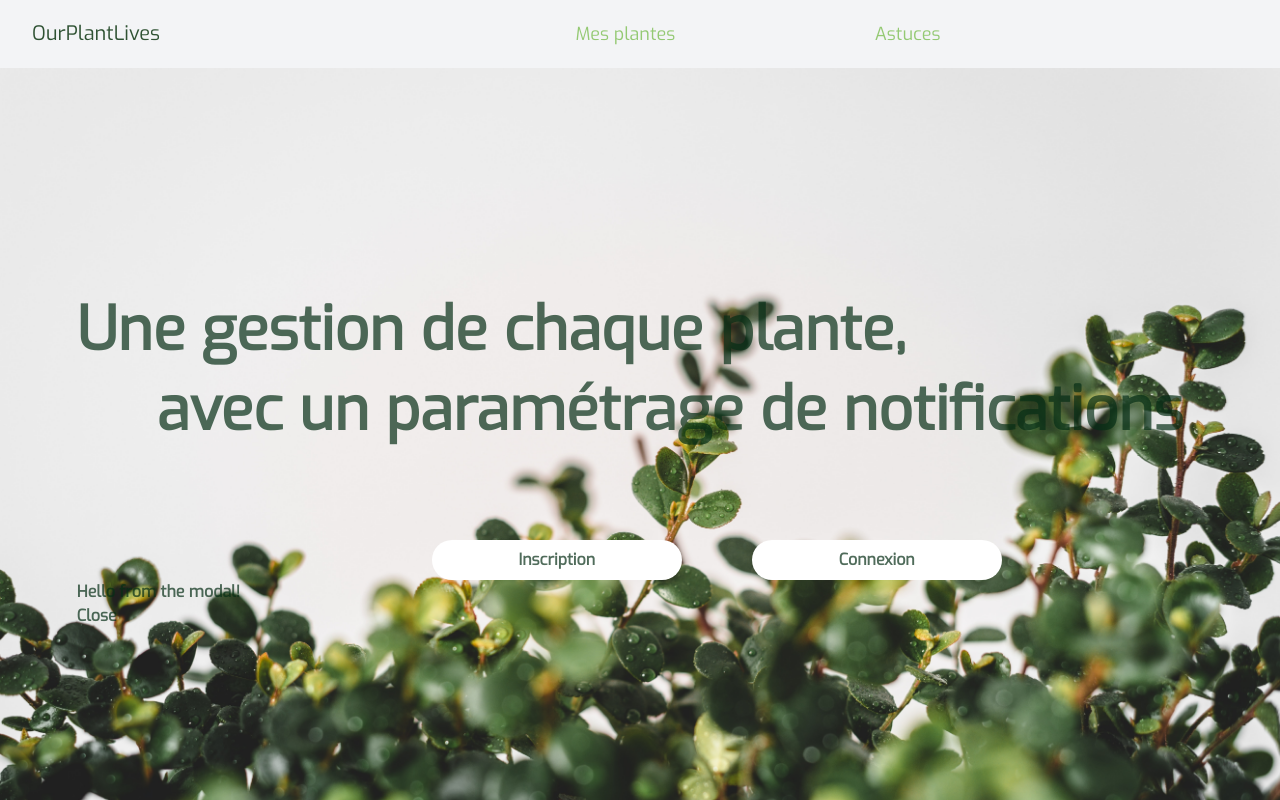
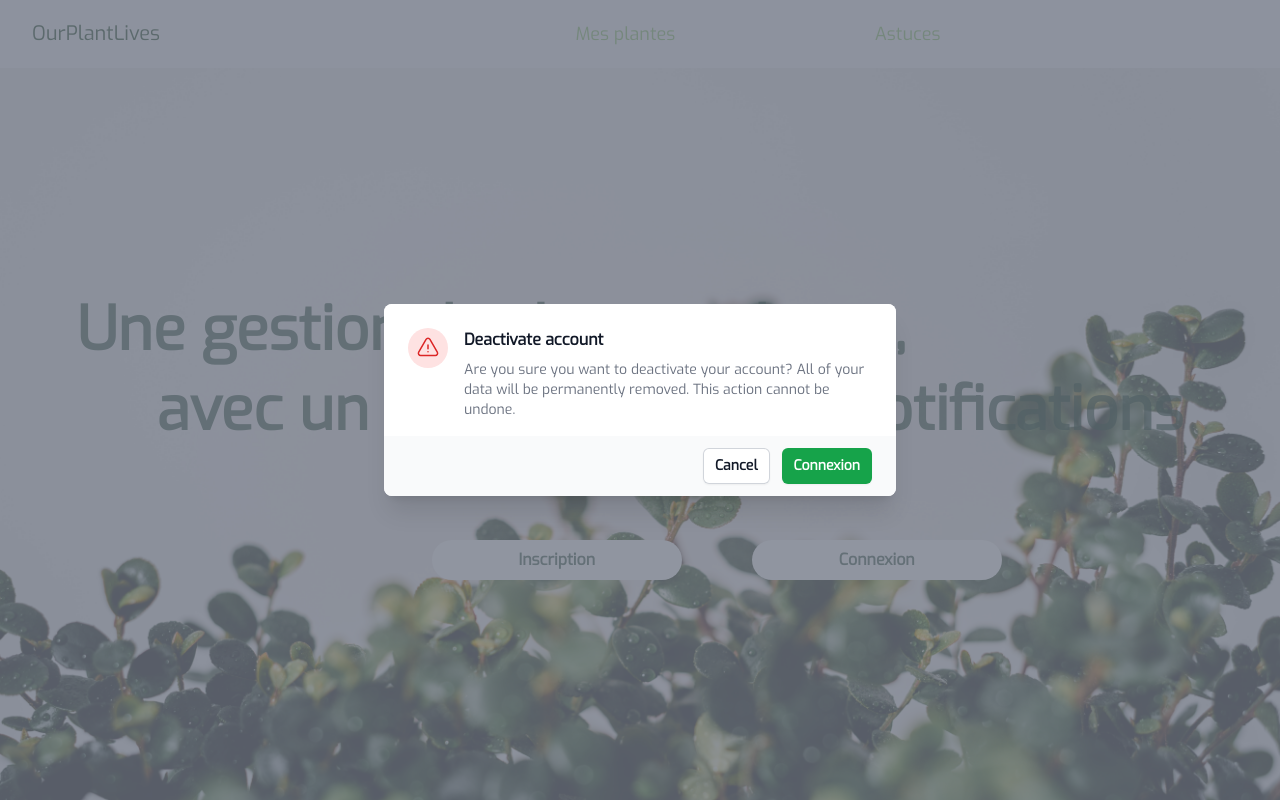
Before and after one commit to Nniyack/OurPlantLives, a Nuxt app in the folder front/: page / in a window 1280 px wide. Both pictures are taken after a click on the button "Inscription". Shown: the top 800 px of the page. Built offline with nearby package versions, Linux system fonts and the light colour scheme.

Commit message:
create modal inscription in home

```diff
--- a/front/components/home/HeadBand.vue
+++ b/front/components/home/HeadBand.vue
@@ -20,7 +20,7 @@
         >
           <button
             id="show-modal"
-            @click="toggleModal(true)"
+            @click="showModal = true"
             class="rounded-full bg-white min-w-[250px] my-2 mx-2 lg:my-0 lg:mx-0 py-2 hover:bg-green-lime-ui hover:text-white transition duration-700 ease-in-out"
           >
             Inscription</button
@@ -30,7 +30,18 @@
             Connexion
           </button>
         </div>
-        <HomeModalAuthentification :show="showModal" />
+        <!-- <HomeModalAuthentification :show="showModal" /> -->
+        <Teleport to="body">
+          <!-- use the modal component, pass in the prop -->
+          <HomeModalAuthentification
+            :show="showModal"
+            @close="showModal = false"
+          >
+            <template #header>
+              <h3>custom header</h3>
+            </template>
+          </HomeModalAuthentification>
+        </Teleport>
       </div>
     </div>
   </section>
@@ -42,11 +53,7 @@
   export default defineComponent({
     setup() {
       const showModal = ref(false);
-      const toggleModal = (action: boolean) => {
-        showModal.value = action;
-        console.log(showModal.value, action);
-      };
-      return { showModal, toggleModal };
+      return { showModal };
     },
   });
 </script>
--- a/front/components/home/Modal/Authentification.vue
+++ b/front/components/home/Modal/Authentification.vue
@@ -1,35 +1,107 @@
 <template>
-  <div v-if="props.show">
-    <p>Hello from the modal!</p>
-    <button @click="open = false">Close</button>
-  </div>
+  <Transition
+    name="modal"
+    enter-active-class=" transition  ease-out duration-300 duration-300"
+    enter-from-class="opacity-0"
+    enter-to-class="opacity-100"
+    leave-active-class="transition  ease-in duration-200 duration-200"
+    leave-from-class="opacity-100"
+    leave-to-class="opacity-0"
+  >
+    <div
+      v-if="show"
+      class="relative z-10"
+      aria-labelledby="modal-title"
+      role="dialog"
+      aria-modal="true"
+    >
+      <div
+        class="fixed inset-0 bg-gray-500 bg-opacity-75 transition-opacity"
+      ></div>
+
+      <div class="fixed inset-0 z-10 w-screen overflow-y-auto">
+        <div
+          class="flex min-h-full items-end justify-center p-4 text-center sm:items-center sm:p-0"
+        >
+          <div
+            class="relative transform overflow-hidden rounded-lg bg-white text-left shadow-xl transition-all sm:my-8 sm:w-full sm:max-w-lg"
+          >
+            <div class="bg-white px-4 pb-4 pt-5 sm:p-6 sm:pb-4">
+              <div class="sm:flex sm:items-start">
+                <div
+                  class="mx-auto flex h-12 w-12 flex-shrink-0 items-center justify-center rounded-full bg-red-100 sm:mx-0 sm:h-10 sm:w-10"
+                >
+                  <svg
+                    class="h-6 w-6 text-red-600"
+                    fill="none"
+                    viewBox="0 0 24 24"
+                    stroke-width="1.5"
+                    stroke="currentColor"
+                    aria-hidden="true"
+                  >
+                    <path
+                      stroke-linecap="round"
+                      stroke-linejoin="round"
+                      d="M12 9v3.75m-9.303 3.376c-.866 1.5.217 3.374 1.948 3.374h14.71c1.73 0 2.813-1.874 1.948-3.374L13.949 3.378c-.866-1.5-3.032-1.5-3.898 0L2.697 16.126zM12 15.75h.007v.008H12v-.008z"
+                    />
+                  </svg>
+                </div>
+                <div class="mt-3 text-center sm:ml-4 sm:mt-0 sm:text-left">
+                  <h3
+                    class="text-base font-semibold leading-6 text-gray-900"
+                    id="modal-title"
+                  >
+                    Deactivate account
+                  </h3>
+                  <div class="mt-2">
+                    <p class="text-sm text-gray-500">
+                      Are you sure you want to deactivate your account? All of
+                      your data will be permanently removed. This action cannot
+                      be undone.
+                    </p>
+                  </div>
+                </div>
+              </div>
+            </div>
+            <div
+              class="bg-gray-50 px-4 py-3 sm:flex sm:flex-row-reverse sm:px-6"
+            >
+              <button
+                type="button"
+                class="inline-flex w-full justify-center rounded-md bg-green-600 px-3 py-2 text-sm font-semibold text-white shadow-sm hover:bg-green-500 sm:ml-3 sm:w-auto"
+              >
+                Connexion
+              </button>
+              <button
+                @click="$emit('close')"
+                type="button"
+                class="mt-3 inline-flex w-full justify-center rounded-md bg-white px-3 py-2 text-sm font-semibold text-gray-900 shadow-sm ring-1 ring-inset ring-gray-300 hover:bg-gray-50 sm:mt-0 sm:w-auto"
+              >
+                Cancel
+              </button>
+            </div>
+          </div>
+        </div>
+      </div>
+    </div>
+  </Transition>
 </template>
 
 <script lang="ts">
   import { defineComponent, watch } from "vue";
-
+  import {
+    PlusCircleIcon,
+    EllipsisHorizontalCircleIcon,
+  } from "@heroicons/vue/24/outline";
   export default defineComponent({
     props: {
       show: Boolean,
     },
     setup(props: any) {
-      const { show } = props;
-      console.log(props);
-      watch(props, () => {
-        console.log(show);
-      });
       return { props };
     },
   });
 </script>
 
 <style scoped>
-.modal {
-  position: fixed;
-  z-index: 999;
-  top: 20%;
-  left: 50%;
-  width: 300px;
-  margin-left: -150px;
-}
 </style>
```
